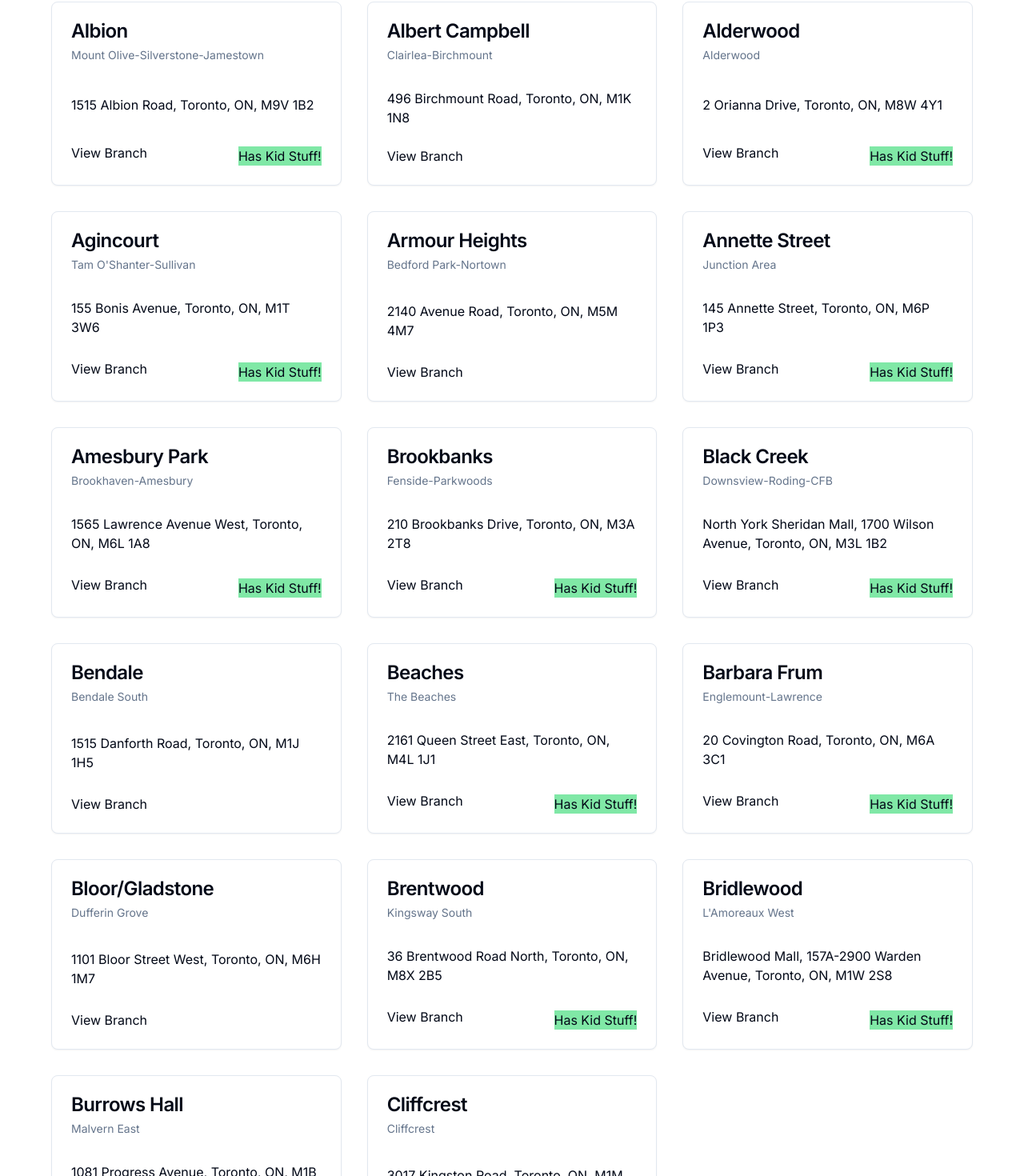
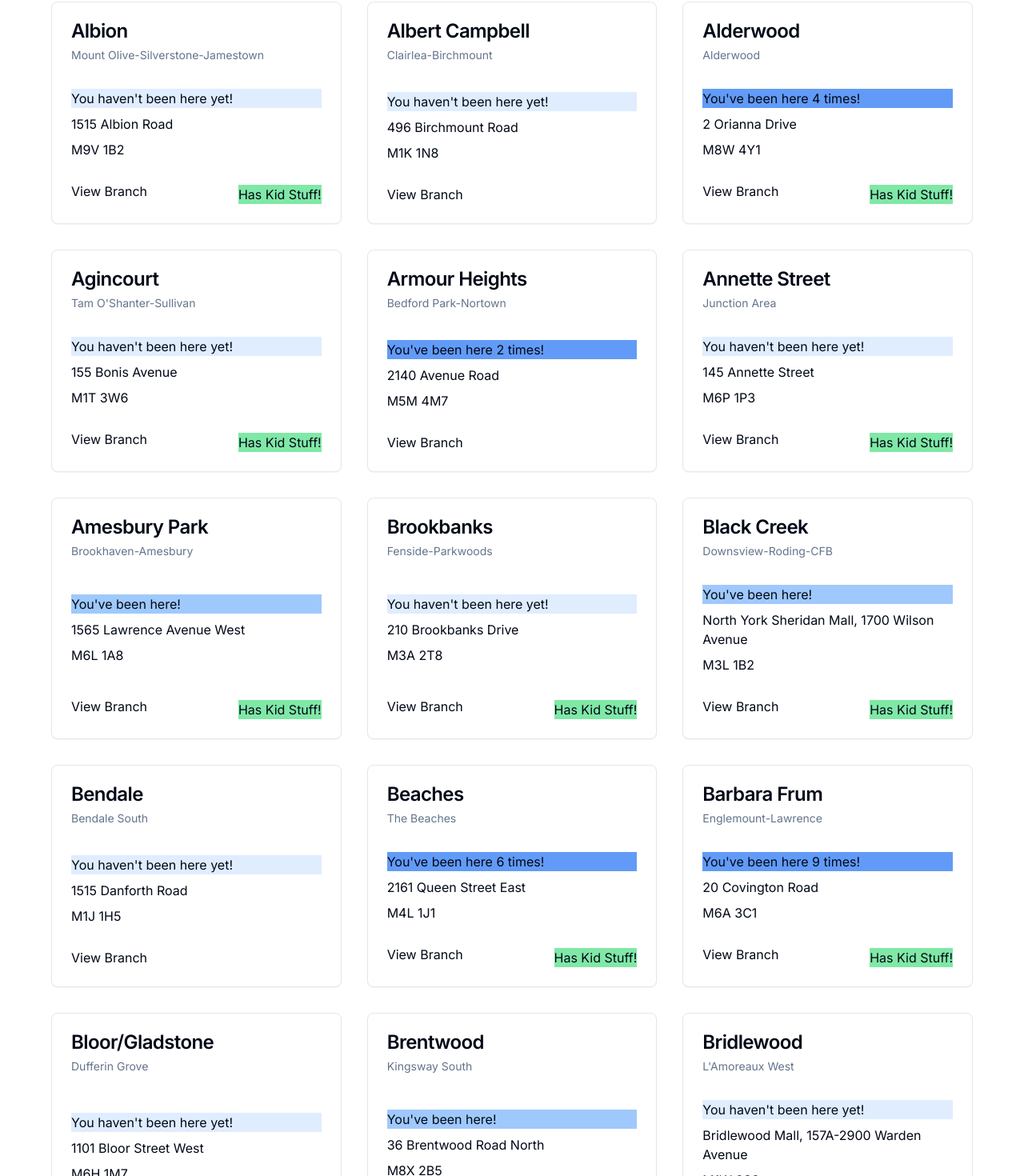
Before and after one commit to bennygoldman/passport-next, a Next.js app: page / in a window 1280 px wide. Shown: the part 142-1612 px from the top of the page at 80% size. Built offline with nearby package versions, Linux system fonts and the light colour scheme; data requests are answered from the project's data file.

Commit message:
add avatar button and badge components

```diff
--- a/_data/db.json
+++ b/_data/db.json
@@ -3,11 +3,12 @@
     {
       "id": "1",
       "image": "003-albion-hi.jpg",
+      "visitCount": 0,
       "BranchCode": "AB",
       "PhysicalBranch": 1,
       "BranchName": "Albion",
       "hasKidStuff": true,
-      "Address": "1515 Albion Road, Toronto, ON, M9V 1B2",
+      "Address": "1515 Albion Road",
       "PostalCode": "M9V 1B2",
       "Website": "https://www.tpl.ca/albion",
       "Telephone": "416-394-5170",
@@ -21,11 +22,12 @@
     {
       "id": "2",
       "image": "002-albert-campbell-hi.jpg",
+      "visitCount": 0,
       "BranchCode": "ACD",
       "PhysicalBranch": 1,
       "BranchName": "Albert Campbell",
       "hasKidStuff": false,
-      "Address": "496 Birchmount Road, Toronto, ON, M1K 1N8",
+      "Address": "496 Birchmount Road",
       "PostalCode": "M1K 1N8",
       "Website": "https://www.tpl.ca/albertcampbell",
       "Telephone": "416-396-8890",
@@ -39,11 +41,12 @@
     {
       "id": "3",
       "image": "004-alderwood-hi.jpg",
+      "visitCount": 4,
       "BranchCode": "AD",
       "PhysicalBranch": 1,
       "BranchName": "Alderwood",
       "hasKidStuff": true,
-      "Address": "2 Orianna Drive, Toronto, ON, M8W 4Y1",
+      "Address": "2 Orianna Drive",
       "PostalCode": "M8W 4Y1",
       "Website": "https://www.tpl.ca/alderwood",
       "Telephone": "416-394-5310",
@@ -57,11 +60,12 @@
     {
       "id": "4",
       "image": "001-agincourt-hi.jpg",
+      "visitCount": 0,
       "BranchCode": "AG",
       "PhysicalBranch": 1,
       "BranchName": "Agincourt",
       "hasKidStuff": true,
-      "Address": "155 Bonis Avenue, Toronto, ON, M1T 3W6",
+      "Address": "155 Bonis Avenue",
       "PostalCode": "M1T 3W6",
       "Website": "https://www.tpl.ca/agincourt",
       "Telephone": "416-396-8943",
@@ -75,11 +79,12 @@
     {
       "id": "5",
       "image": "007-armour-heights-hi.jpg",
+      "visitCount": 2,
       "BranchCode": "AH",
       "PhysicalBranch": 1,
       "BranchName": "Armour Heights",
       "hasKidStuff": false,
-      "Address": "2140 Avenue Road, Toronto, ON, M5M 4M7",
+      "Address": "2140 Avenue Road",
       "PostalCode": "M5M 4M7",
       "Website": "https://www.tpl.ca/armourheights",
       "Telephone": "416-395-5430",
@@ -93,11 +98,12 @@
     {
       "id": "7",
       "image": "006-annette-street-hi.jpg",
+      "visitCount": 0,
       "BranchCode": "AN",
       "PhysicalBranch": 1,
       "BranchName": "Annette Street",
       "hasKidStuff": true,
-      "Address": "145 Annette Street, Toronto, ON, M6P 1P3",
+      "Address": "145 Annette Street",
       "PostalCode": "M6P 1P3",
       "Website": "https://www.tpl.ca/annette",
       "Telephone": "416-393-7692",
@@ -111,11 +117,12 @@
     {
       "id": "8",
       "image": "005-amesbury-park-hi.jpg",
+      "visitCount": 1,
       "BranchCode": "AP",
       "PhysicalBranch": 1,
       "BranchName": "Amesbury Park",
       "hasKidStuff": true,
-      "Address": "1565 Lawrence Avenue West, Toronto, ON, M6L 1A8",
+      "Address": "1565 Lawrence Avenue West",
       "PostalCode": "M6L 1A8",
       "Website": "https://www.tpl.ca/amesburypark",
       "Telephone": "416-395-5420",
@@ -129,11 +136,12 @@
     {
       "id": "9",
       "image": "015-brookbanks-hi.jpg",
+      "visitCount": 0,
       "BranchCode": "BB",
       "PhysicalBranch": 1,
       "BranchName": "Brookbanks",
       "hasKidStuff": true,
-      "Address": "210 Brookbanks Drive, Toronto, ON, M3A 2T8",
+      "Address": "210 Brookbanks Drive",
       "PostalCode": "M3A 2T8",
       "Website": "https://www.tpl.ca/brookbanks",
       "Telephone": "416-395-5480",
@@ -147,11 +155,12 @@
     {
       "id": 10,
       "image": "011-black-creek-hi.jpg",
+      "visitCount": 1,
       "BranchCode": "BC",
       "PhysicalBranch": 1,
       "BranchName": "Black Creek",
       "hasKidStuff": true,
-      "Address": "North York Sheridan Mall, 1700 Wilson Avenue, Toronto, ON, M3L 1B2",
+      "Address": "North York Sheridan Mall, 1700 Wilson Avenue",
       "PostalCode": "M3L 1B2",
       "Website": "https://www.tpl.ca/blackcreek",
       "Telephone": "416-395-5470",
@@ -165,11 +174,12 @@
     {
       "id": "11",
       "image": "010-bendale-hi.jpg",
+      "visitCount": 0,
       "BranchCode": "BD",
       "PhysicalBranch": 1,
       "BranchName": "Bendale",
       "hasKidStuff": false,
-      "Address": "1515 Danforth Road, Toronto, ON, M1J 1H5",
+      "Address": "1515 Danforth Road",
       "PostalCode": "M1J 1H5",
       "Website": "https://www.tpl.ca/bendale",
       "Telephone": "416-396-8910",
@@ -183,11 +193,12 @@
     {
       "id": "12",
       "image": "009-beaches-hi.jpg",
+      "visitCount": 6,
       "BranchCode": "BE",
       "PhysicalBranch": 1,
       "BranchName": "Beaches",
       "hasKidStuff": true,
-      "Address": "2161 Queen Street East, Toronto, ON, M4L 1J1",
+      "Address": "2161 Queen Street East",
       "PostalCode": "M4L 1J1",
       "Website": "https://www.tpl.ca/beaches",
       "Telephone": "416-393-7703",
@@ -201,11 +212,12 @@
     {
       "id": "13",
       "image": "008-barbara-frum-hi.jpg",
+      "visitCount": 9,
       "BranchCode": "BF",
       "PhysicalBranch": 1,
       "BranchName": "Barbara Frum",
       "hasKidStuff": true,
-      "Address": "20 Covington Road, Toronto, ON, M6A 3C1",
+      "Address": "20 Covington Road",
       "PostalCode": "M6A 3C1",
       "Website": "https://www.tpl.ca/barbarafrum",
       "Telephone": "416-395-5440",
@@ -219,11 +231,12 @@
     {
       "id": "16",
       "image": "012-bloor-gladstone-hi.jpg",
+      "visitCount": 0,
       "BranchCode": "BL",
       "PhysicalBranch": 1,
       "BranchName": "Bloor/Gladstone",
       "hasKidStuff": false,
-      "Address": "1101 Bloor Street West, Toronto, ON, M6H 1M7",
+      "Address": "1101 Bloor Street West",
       "PostalCode": "M6H 1M7",
       "Website": "https://www.tpl.ca/bloorgladstone",
       "Telephone": "416-393-7674",
@@ -237,11 +250,12 @@
     {
       "id": "17",
       "image": "013-brentwood-hi.jpg",
+      "visitCount": 1,
       "BranchCode": "BR",
       "PhysicalBranch": 1,
       "BranchName": "Brentwood",
       "hasKidStuff": true,
-      "Address": "36 Brentwood Road North, Toronto, ON, M8X 2B5",
+      "Address": "36 Brentwood Road North",
       "PostalCode": "M8X 2B5",
       "Website": "https://www.tpl.ca/brentwood",
       "Telephone": "416-394-5240",
@@ -255,11 +269,12 @@
     {
       "id": 18,
       "image": "014-bridlewood-hi.jpg",
+      "visitCount": 0,
       "BranchCode": "BRW",
       "PhysicalBranch": 1,
       "BranchName": "Bridlewood",
       "hasKidStuff": true,
-      "Address": "Bridlewood Mall, 157A-2900 Warden Avenue, Toronto, ON, M1W 2S8",
+      "Address": "Bridlewood Mall, 157A-2900 Warden Avenue",
       "PostalCode": "M1W 2S8",
       "Website": "https://www.tpl.ca/bridlewood",
       "Telephone": "416-396-8960",
@@ -273,11 +288,12 @@
     {
       "id": "19",
       "image": "016-burrows-hall-hi.jpg",
+      "visitCount": 25,
       "BranchCode": "BUR",
       "PhysicalBranch": 1,
       "BranchName": "Burrows Hall",
       "hasKidStuff": true,
-      "Address": "1081 Progress Avenue, Toronto, ON, M1B 5Z6",
+      "Address": "1081 Progress Avenue",
       "PostalCode": "M1B 5Z6",
       "Website": "https://www.tpl.ca/burrowshall",
       "Telephone": "416-396-8740",
@@ -291,11 +307,12 @@
     {
       "id": "20",
       "image": "020-cliffcrest-hi.jpg",
+      "visitCount": 2,
       "BranchCode": "CC",
       "PhysicalBranch": 1,
       "BranchName": "Cliffcrest",
       "hasKidStuff": false,
-      "Address": "3017 Kingston Road, Toronto, ON, M1M 1P1",
+      "Address": "3017 Kingston Road",
       "PostalCode": "M1M 1P1",
       "Website": "https://www.tpl.ca/cliffcrest",
       "Telephone": "416-396-8916",
--- a/package.json
+++ b/package.json
@@ -9,6 +9,8 @@
     "lint": "next lint"
   },
   "dependencies": {
+    "@radix-ui/react-avatar": "^1.0.4",
+    "@radix-ui/react-slot": "^1.0.2",
     "class-variance-authority": "^0.7.0",
     "clsx": "^2.1.0",
     "lucide-react": "^0.331.0",
--- a/src/app/page.tsx
+++ b/src/app/page.tsx
@@ -11,8 +11,10 @@
   image: string;
   BranchCode: string;
   BranchName: string;
+  visitCount: number;
   hasKidStuff: boolean;
   Address: string;
+  PostalCode: string;
   NBHDName: string;
   NBHDNo: number;
   WardNo: number;
@@ -42,7 +44,21 @@
               </div>
             </CardHeader>
             <CardContent>
+              {!branch.visitCount && (
+                <p className='bg-blue-400 bg-opacity-20'>
+                  You haven't been here yet!
+                </p>
+              )}
+              {branch.visitCount === 1 && (
+                <p className=' bg-blue-400 bg-opacity-60'>You've been here!</p>
+              )}
+              {branch.visitCount > 1 && (
+                <p className=' bg-blue-500 bg-opacity-80'>
+                  You've been here {branch.visitCount} times!
+                </p>
+              )}
               <p>{branch.Address}</p>
+              <p>{branch.PostalCode}</p>
             </CardContent>
             <CardFooter className='flex justify-between'>
               <button>View Branch</button>
--- /dev/null
+++ b/src/components/ui/avatar.tsx
@@ -0,0 +1,50 @@
+"use client"
+
+import * as React from "react"
+import * as AvatarPrimitive from "@radix-ui/react-avatar"
+
+import { cn } from "@/lib/utils"
+
+const Avatar = React.forwardRef<
+  React.ElementRef<typeof AvatarPrimitive.Root>,
+  React.ComponentPropsWithoutRef<typeof AvatarPrimitive.Root>
+>(({ className, ...props }, ref) => (
+  <AvatarPrimitive.Root
+    ref={ref}
+    className={cn(
+      "relative flex h-10 w-10 shrink-0 overflow-hidden rounded-full",
+      className
+    )}
+    {...props}
+  />
+))
+Avatar.displayName = AvatarPrimitive.Root.displayName
+
+const AvatarImage = React.forwardRef<
+  React.ElementRef<typeof AvatarPrimitive.Image>,
+  React.ComponentPropsWithoutRef<typeof AvatarPrimitive.Image>
+>(({ className, ...props }, ref) => (
+  <AvatarPrimitive.Image
+    ref={ref}
+    className={cn("aspect-square h-full w-full", className)}
+    {...props}
+  />
+))
+AvatarImage.displayName = AvatarPrimitive.Image.displayName
+
+const AvatarFallback = React.forwardRef<
+  React.ElementRef<typeof AvatarPrimitive.Fallback>,
+  React.ComponentPropsWithoutRef<typeof AvatarPrimitive.Fallback>
+>(({ className, ...props }, ref) => (
+  <AvatarPrimitive.Fallback
+    ref={ref}
+    className={cn(
+      "flex h-full w-full items-center justify-center rounded-full bg-muted",
+      className
+    )}
+    {...props}
+  />
+))
+AvatarFallback.displayName = AvatarPrimitive.Fallback.displayName
+
+export { Avatar, AvatarImage, AvatarFallback }
--- /dev/null
+++ b/src/components/ui/badge.tsx
@@ -0,0 +1,36 @@
+import * as React from "react"
+import { cva, type VariantProps } from "class-variance-authority"
+
+import { cn } from "@/lib/utils"
+
+const badgeVariants = cva(
+  "inline-flex items-center rounded-full border px-2.5 py-0.5 text-xs font-semibold transition-colors focus:outline-none focus:ring-2 focus:ring-ring focus:ring-offset-2",
+  {
+    variants: {
+      variant: {
+        default:
+          "border-transparent bg-primary text-primary-foreground hover:bg-primary/80",
+        secondary:
+          "border-transparent bg-secondary text-secondary-foreground hover:bg-secondary/80",
+        destructive:
+          "border-transparent bg-destructive text-destructive-foreground hover:bg-destructive/80",
+        outline: "text-foreground",
+      },
+    },
+    defaultVariants: {
+      variant: "default",
+    },
+  }
+)
+
+export interface BadgeProps
+  extends React.HTMLAttributes<HTMLDivElement>,
+    VariantProps<typeof badgeVariants> {}
+
+function Badge({ className, variant, ...props }: BadgeProps) {
+  return (
+    <div className={cn(badgeVariants({ variant }), className)} {...props} />
+  )
+}
+
+export { Badge, badgeVariants }
```
Also changed, not shown: src/components/ui/button.tsx (added, +56 -0 lines), 1 other file (tests, documents, lock files or other folders).
